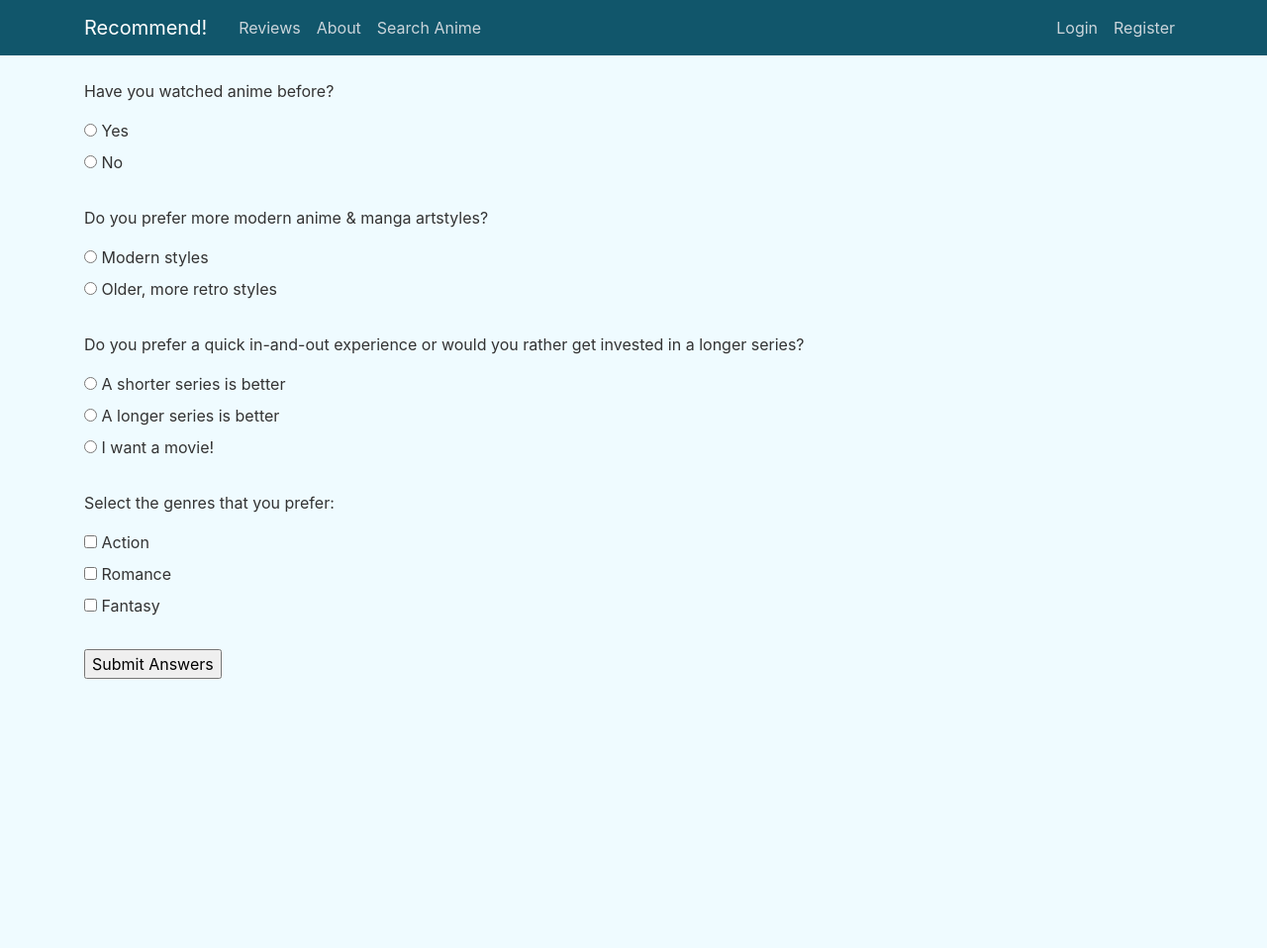
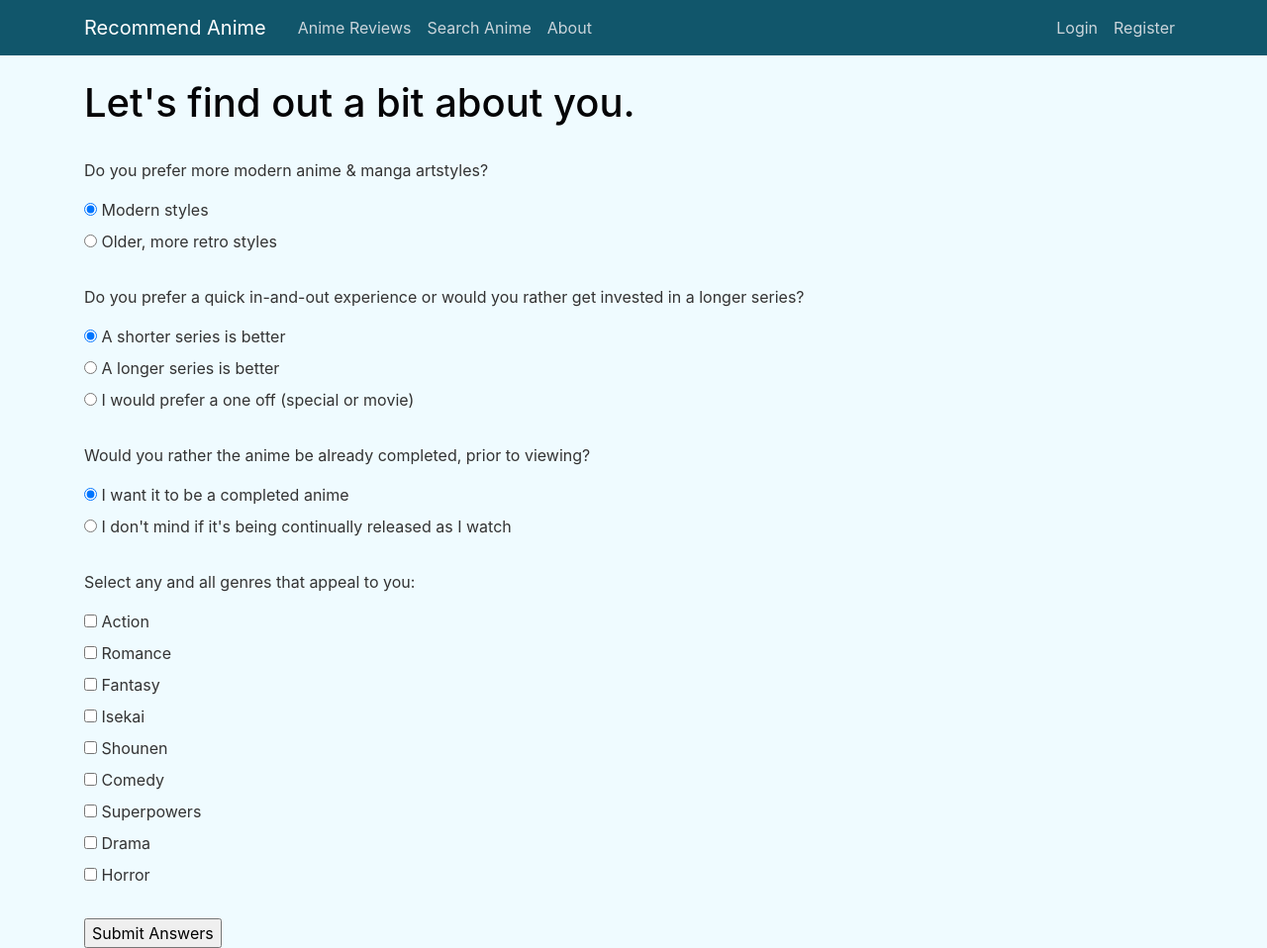
Before and after one commit to rafsandwich/Full-Stack-Media-Recommendation-System, a Django app: page / in a window 1280 px wide. Shown: the whole page at 99% size. Before the commit the page ends 686 px from the top, so only its background shows below. Run offline with Django 4.2, Linux system fonts and the light colour scheme; some libraries are stand-ins or nearby versions.

Commit message:
general tidy up

```diff
--- a/animeweb/animeweb/settings.py
+++ b/animeweb/animeweb/settings.py
@@ -136,7 +136,7 @@ DEFAULT_AUTO_FIELD = 'django.db.models.BigAutoField'
 
 CRISPY_TEMPLATE_PACK = 'bootstrap4'
 
-LOGIN_REDIRECT_URL = 'recommend-index'
+LOGIN_REDIRECT_URL = 'all-anime'
 LOGIN_URL = 'login'
 
 EMAIL_BACKEND = 'django.core.mail.backends.smtp.EmailBackend'
--- a/animeweb/animeweb/urls.py
+++ b/animeweb/animeweb/urls.py
@@ -16,6 +16,7 @@ Including another URLconf
 from django.contrib import admin
 from django.contrib.auth import views as auth_views
 from django.urls import path, include
+from recommend import views as rec_views
 from users import views as user_views
 
 urlpatterns = [
@@ -31,6 +32,7 @@ urlpatterns = [
     path('password-reset-complete/', auth_views.PasswordResetCompleteView.as_view(template_name="password_reset_complete.html"), name='password_reset_complete'),
     path('userlist/', user_views.userList, name='userlist'),
     path('reviews/', include('reviews.urls')),
-    path('profile/', user_views.profile, name='profile')
-
+    path('profile/', user_views.profile, name='profile'),
+    path("remove_from_list/", user_views.removeFromUserList),
+    #path("anime_search/", rec_views.AnimeListView.as_view()),
 ]
--- /dev/null
+++ b/animeweb/recommend/forms.py
@@ -0,0 +1,56 @@
+from django import forms
+from crispy_forms.helper import FormHelper
+from crispy_forms.layout import Layout, Div, Submit, HTML, Button, Row, Field
+from crispy_forms.bootstrap import AppendedText, PrependedText, FormActions
+
+#class RecommendForm(forms.Form):
+
+
+
+    # def __init__(self, *args, **kwargs):
+    #     super().__init__(*args, **kwargs)
+    #     self.helper = FormHelper()
+    #     self.helper.attrs = {'novalidate': ''}
+    #     self.helper.form_id = 'id-exampleForm'
+
+class MessageForm(forms.Form):
+    text_input = forms.CharField()
+
+    textarea = forms.CharField(
+        widget = forms.Textarea(),
+    )
+
+    radio_buttons = forms.ChoiceField(
+        choices = (
+            ('option_one', "modern"),
+            ('option_two', "older")
+        ),
+        widget = forms.RadioSelect,
+        initial = 'option_two',
+    )
+
+    checkboxes = forms.MultipleChoiceField(
+        choices = (
+            ('option_one', "One"),
+            ('option_two', 'two'),
+            ('option_three', 'three')
+        ),
+        initial = 'option_one',
+        widget = forms.CheckboxSelectMultiple,
+    )
+
+    multicolon_select = forms.MultipleChoiceField(
+        choices = (('1', 'Action'), ('2', 'Romance'), ('3', 'Drama'), ('4', 'Thriller'), ('5', 'Fantasy')),
+    )
+
+    # Uni-form
+    helper = FormHelper()
+    helper.form_class = 'form-horizontal'
+    helper.layout = Layout(
+        'radio_buttons',
+        Field('checkboxes', style="background: #FAFAFA; padding: 10px;"),
+        'multicolon_select',
+        FormActions(
+            Submit('save_changes', 'Save changes', css_class="btn-primary"),
+        )
+    )
--- a/animeweb/recommend/models.py
+++ b/animeweb/recommend/models.py
@@ -10,7 +10,7 @@ from django.urls import reverse
 
 class Review(models.Model):
     head = models.CharField(max_length=80)
-    body = models.TextField(max_length=1000)
+    body = models.TextField(max_length=2000)
     date_posted = models.DateTimeField(default=timezone.now)
     author = models.ForeignKey(User, on_delete=models.CASCADE) #if user is deleted, choose what happens to reviews
 
--- a/animeweb/recommend/urls.py
+++ b/animeweb/recommend/urls.py
@@ -9,10 +9,10 @@ urlpatterns = [
     path('', views.index, name='recommend-index'),
     path('about/', views.about, name='recommend-about'),
     #path('results/', views.results, name='recommend-results'),
-    path('results/', AnimeListView.as_view(), name='recommend-results'),
+    path('results/', views.recResults, name='recommend-results'),
     path('anime/', AnimeListView.as_view(), name='all-anime'),
+    path('add_to_list/', views.all_anime, name='add-to-list'),
     path('anime/<int:pk>/', AnimeDetailView.as_view(), name='anime-detail'),
-
 
 ]
 
--- a/animeweb/recommend/views.py
+++ b/animeweb/recommend/views.py
@@ -1,9 +1,12 @@
 from django.shortcuts import get_object_or_404, render
+from django.contrib import messages
+from django.contrib.auth.decorators import login_required
 from django.http import HttpResponse
 from django.template import loader
 from django.views.generic import ListView, DetailView
 from .models import Anime, Tag
 from users.models import UserList
+from .forms import MessageForm
 
 # Create your views here.
 # takes requests, returns response
@@ -27,42 +30,184 @@ animeDummy = [
 
 
 def index(request):
-    return render(request, 'index.html')
+    return render(request, 'index.html', {'form': MessageForm()})
+
+def recResults(request):
+    if request.method=='POST':
+        artstyles= request.POST["artstyles"]
+        lengthAnime= request.POST["length-anime"]
+        prodStatus = request.POST["prod-status"]
+        genres = request.POST.getlist("genres")
+
+        styleYear = 2012
+        animes = Anime.objects.all()
+        recommendedAnimes = []
+
+        if int(artstyles) > styleYear:
+            for anime in animes:
+                if int(lengthAnime) == 1:
+                    if anime.episodes == 1 and anime.year > styleYear:
+                        if genres:
+                            for genre in genres:
+                                for t in anime.tags.all():
+                                    if t.tag == genre:
+                                        if anime not in recommendedAnimes:     #wanted to use a set, wouldn't pass
+                                            if prodStatus == "ONGOING":
+                                                recommendedAnimes.append(anime)
+                                            else:
+                                                if anime.status == "FINISHED":
+                                                    recommendedAnimes.append(anime)
+                        else:
+                            if prodStatus == "ONGOING":
+                                recommendedAnimes.append(anime)
+                            else:
+                                if anime.status == "FINISHED":
+                                    recommendedAnimes.append(anime)
+                elif int(lengthAnime) > 12:
+                    if anime.episodes > 12 and anime.year > styleYear:
+                        if genres:
+                            for genre in genres:
+                                for t in anime.tags.all():
+                                    if t.tag == genre:
+                                        if anime not in recommendedAnimes:
+                                            if prodStatus == "ONGOING":
+                                                recommendedAnimes.append(anime)
+                                            else:
+                                                if anime.status == "FINISHED":
+                                                    recommendedAnimes.append(anime)
+                        else:
+                            if prodStatus == "ONGOING":
+                                recommendedAnimes.append(anime)
+                            else:
+                                if anime.status == "FINISHED":
+                                    recommendedAnimes.append(anime)
+                else:
+                    if anime.episodes <= 12 and anime.episodes > 1 and anime.year > styleYear:
+                        if genres:
+                            for genre in genres:
+                                for t in anime.tags.all():
+                                    if t.tag == genre:
+                                        if anime not in recommendedAnimes:
+                                            if prodStatus == "ONGOING":
+                                                recommendedAnimes.append(anime)
+                                            else:
+                                                if anime.status == "FINISHED":
+                                                    recommendedAnimes.append(anime)
+                        else:
+                            if prodStatus == "ONGOING":
+                                recommendedAnimes.append(anime)
+                            else:
+                                if anime.status == "FINISHED":
+                                    recommendedAnimes.append(anime)
+        else:
+            for anime in animes:
+                if int(lengthAnime) == 1:
+                    if anime.episodes == 1 and anime.year <= styleYear:
+                        if genres:
+                            for genre in genres:
+                                for t in anime.tags.all():
+                                    if t.tag == genre:
+                                        if anime not in recommendedAnimes:
+                                            if prodStatus == "ONGOING":
+                                                recommendedAnimes.append(anime)
+                                            else:
+                                                if anime.status == "FINISHED":
+                                                    recommendedAnimes.append(anime)
+                        else:
+                            if prodStatus == "ONGOING":
+                                recommendedAnimes.append(anime)
+                            else:
+                                if anime.status == "FINISHED":
+                                    recommendedAnimes.append(anime)
+                elif int(lengthAnime) > 12:
+                    if anime.episodes > 12 and anime.year <= styleYear:
+                        if genres:
+                            for genre in genres:
+                                for t in anime.tags.all():
+                                    if t.tag == genre:
+                                        if anime not in recommendedAnimes:
+                                            if prodStatus == "ONGOING":
+                                                recommendedAnimes.append(anime)
+                                            else:
+                                                if anime.status == "FINISHED":
+                                                    recommendedAnimes.append(anime)
+                        else:
+                            if prodStatus == "ONGOING":
+                                recommendedAnimes.append(anime)
+                            else:
+                                if anime.status == "FINISHED":
+                                    recommendedAnimes.append(anime)
+                else:
+                    if anime.episodes <= 12 and anime.episodes > 1 and anime.year <= styleYear:
+                        if genres:
+                            for genre in genres:
+                                for t in anime.tags.all():
+                                    if t.tag == genre:
+                                        if anime not in recommendedAnimes:
+                                            if prodStatus == "ONGOING":
+                                                recommendedAnimes.append(anime)
+                                            else:
+                                                if anime.status == "FINISHED":
+                                                    recommendedAnimes.append(anime)
+                        else:
+                            if prodStatus == "ONGOING":
+                                recommendedAnimes.append(anime)
+                            else:
+                                if anime.status == "FINISHED":
+                                    recommendedAnimes.append(anime)
+
+
+        context = {
+            'artstyles': artstyles,
+            'length_anime':lengthAnime,
+            'genres': genres,
+            #'animes': Anime.objects.all()
+            'animes':recommendedAnimes
+        }
+        return render(request, 'recommend-results.html', context)
+
+    return render(request, 'recommend-results.html')
 
 class AnimeListView(ListView):
     model = Anime
     template_name = 'all-anime.html' #<model> name _ <viewtype>
     context_object_name = 'animes'
-    #ordering = ['-year'] #ordering most recent anime first?
+    ordering = ['title'] #ordering most recent anime first (year)?
     paginate_by = 9
 
-    def all_anime(request):
-        if request.method == 'POST':
-            addToList = request.POST.get('listAdd')
-            if addToList:
-                new_anime = get_object_or_404(Anime, pk=addToList)
-                user_list, created = UserList.objects.get_or_create(user=request.user)
-                user_list.anime_in_list.add(new_anime)
+    # def get_context_data(self, **kwargs):
+    #     context=  super().get_context_data(**kwargs)
+    #     search_input = self.request.GET.get('search-area') or ''
+    #     if search_input:
+    #         context['animes'] = context['animes'].filter(title__icontains=search_input)
 
-        else:
-            template = loader.get_template('all-anime.html')
-            context = {
-                'animes': Anime.objects.all()
-            }
-            return HttpResponse(template.render(context, request))
+    #     context['search_input'] = search_input
+    #     return context
+
+
+    # IGNORE    <form method = "GET">
+    #    <input type ="text" name='search-area' value="{{ search_input }}">
+    #    <input type="submit" value='Search'>
+    #</form>
+    # <form method = "GET" action='/anime_search/'>
+    #     <input type ="text" name='q' placeholder="search">
+    # </form>
 
 class AnimeDetailView(DetailView):
     model = Anime
     template_name = 'anime_details.html'
 
-# def add_to_userlist(request, anime_id):
-#     new_anime = get_object_or_404(Anime, pk=anime_id)
-#     #if UserList.objects.filter(user=request.user, anime_in_list=anime_id).exists():
-#         #message fail
-#     user_list, created = UserList.objects.get_or_create(user=request.user)
-#     user_list.anime_in_list.add(new_anime)
-#     return render(request, "userlist.html")
+# def anime_search(request):
+#     query = request.GET.get("q", None)
+#     qs = Anime.objects.all()
+#     if query is not None:
+#         qs = qs.filter(title__icontains=query)
+#     context = {
+#         "object_list": qs,
+#     }
+#     return render(request, "all-anime.html", context)
 
+@login_required
 def all_anime(request):
     if request.method == 'POST':
         addToList = request.POST.get('listAdd')
@@ -70,6 +215,13 @@ def all_anime(request):
             new_anime = get_object_or_404(Anime, pk=addToList)
             user_list, created = UserList.objects.get_or_create(user=request.user)
             user_list.anime_in_list.add(new_anime)
+            messages.success(request, f'Anime successfully added to your List!')
+            template = loader.get_template('all-anime.html')
+            context = {
+                'animes': Anime.objects.all(),
+                'messages':messages
+            }
+            return HttpResponse(template.render(context, request))
 
     else:
         template = loader.get_template('all-anime.html')
--- a/animeweb/templates/base.html
+++ b/animeweb/templates/base.html
@@ -25,15 +25,15 @@
         <header class="site-header">
             <nav class="navbar navbar-expand-md navbar-dark bg-steel fixed-top">
               <div class="container">
-                <a class="navbar-brand mr-4" href="/">Recommend!</a>
+                <a class="navbar-brand mr-4" href="/">Recommend Anime</a>
                 <button class="navbar-toggler" type="button" data-toggle="collapse" data-target="#navbarToggle" aria-controls="navbarToggle" aria-expanded="false" aria-label="Toggle navigation">
                 <span class="navbar-toggler-icon"></span>
                 </button>
                 <div class="collapse navbar-collapse" id="navbarToggle">
                   <div class="navbar-nav mr-auto">
-                    <a class="nav-item nav-link" href="{% url 'reviews-index' %}">Reviews</a>
+                    <a class="nav-item nav-link" href="{% url 'reviews-index' %}">Anime Reviews</a>
+                    <a class="nav-item nav-link" href="{% url 'all-anime' %}">Search Anime</a>
                     <a class="nav-item nav-link" href="{% url 'recommend-about' %}">About</a>
-                    <a class="nav-item nav-link" href="{% url 'all-anime' %}">Search Anime</a>
                   </div>
                   <!-- Navbar Right Side -->
                   <div class="navbar-nav">
--- a/animeweb/templates/index.html
+++ b/animeweb/templates/index.html
@@ -1,46 +1,65 @@
 {% extends "base.html" %}
 {% block content %}
-    <p>Have you watched anime before?</p>
+    <h1>Let's find out a bit about you.</h1>
 
-    <form action = "recommend" method ="post">
+    <form action = "/results/" method ="POST">
         {% csrf_token %}
-        <input type="radio" id="watched-before" name="have-watched" value="Watched before">
+        <!-- <input type="radio" id="watched-before" name="have-watched" value="Watched before">
         <label for="watched-before">Yes</label><br>
         <input type="radio" id="new-viewer" name="have-watched" value="Not watched before">
-        <label for="new-viewer">No</label><br>
+        <label for="new-viewer">No</label><br> -->
 
 
         <br><p>Do you prefer more modern anime & manga artstyles?</p>
 
 
-        <input type="radio" id="modern" name="modern-styles" value="Modern">
+        <input type="radio" id="modern" name="artstyles" value="2013" checked="checked">
         <label for="modern">Modern styles</label><br>
-        <input type="radio" id="retro" name="modern-styles" value="Older">
+        <input type="radio" id="retro" name="artstyles" value="2011">
         <label for="retro">Older, more retro styles</label><br>
 
 
         <br><p>Do you prefer a quick in-and-out experience or would you rather get invested in a longer series?</p>
 
 
-        <input type="radio" id="quick" name="length-anime" value="Quicker">
+        <input type="radio" id="quick" name="length-anime" value="11" checked="checked">
         <label for="quick">A shorter series is better</label><br>
-        <input type="radio" id="longer" name="length-anime" value="Longer">
+        <input type="radio" id="longer" name="length-anime" value="13">
         <label for="longer">A longer series is better</label><br>
-        <input type="radio" id="movie" name="length-anime" value="Movie">
-        <label for="movie">I want a movie!</label><br>
+        <input type="radio" id="movie" name="length-anime" value="1">
+        <label for="movie">I would prefer a one off (special or movie)</label><br>
+
+        <br><p>Would you rather the anime be already completed, prior to viewing?</p>
 
 
-        <br><p>Select the genres that you prefer:</p>
+        <input type="radio" id="completedA" name="prod-status" value="FINISHED" checked="checked">
+        <label for="completedA">I want it to be a completed anime</label><br>
+        <input type="radio" id="ongoingA" name="prod-status" value="ONGOING">
+        <label for="ongoingA">I don't mind if it's being continually released as I watch</label><br>
 
 
-        <input type="checkbox" id="genre1" name="genre1" value="Action">
+        <br><p>Select any and all genres that appeal to you:</p>
+
+
+        <input type="checkbox" id="genre1" name="genres" value="action">
         <label for="genre1"> Action</label><br>
-        <input type="checkbox" id="genre2" name="genre2" value="Romance">
+        <input type="checkbox" id="genre2" name="genres" value="romance">
         <label for="genre2"> Romance</label><br>
-        <input type="checkbox" id="genre3" name="genre3" value="Fantasy">
+        <input type="checkbox" id="genre3" name="genres" value="fantasy">
         <label for="genre3"> Fantasy</label><br>
+        <input type="checkbox" id="genre4" name="genres" value="isekai">
+        <label for="genre4"> Isekai</label><br>
+        <input type="checkbox" id="genre5" name="genres" value="shounen">
+        <label for="genre5"> Shounen</label><br>
+        <input type="checkbox" id="genre6" name="genres" value="comedy">
+        <label for="genre6"> Comedy</label><br>
+        <input type="checkbox" id="genre7" name="genres" value="superpower">
+        <label for="genre7"> Superpowers</label><br>
+        <input type="checkbox" id="genre8" name="genres" value="drama">
+        <label for="genre8"> Drama</label><br>
+        <input type="checkbox" id="genre9" name="genres" value="horror">
+        <label for="genre9"> Horror</label><br>
 
         <br><input type="submit" value="Submit Answers">
     </form>
-
 {% endblock content %}
--- a/animeweb/templates/review_detail.html
+++ b/animeweb/templates/review_detail.html
@@ -1,7 +1,7 @@
 {% extends "base.html" %}
 {%block content %}
     <article class="media content-section">
-        <img class ="rounded-circle article-img" src="{{ object.author.profile.profile_pic.url }}">
+        <img class ="rounded-circle article-img" src="{{ object.author.profile.profile_pic.url }}" alt="Profile Picture">
         <div class="media-body">
         <div class="article-metadata">
             <a class="mr-2" href="{% url 'user-reviews' object.author.username %}">{{ object.author }}</a>
--- a/animeweb/templates/reviews.html
+++ b/animeweb/templates/reviews.html
@@ -1,9 +1,9 @@
 {% extends "base.html" %}
 {%block content %}
-    <h1>Reviews page</h1>
+    <h1>All Anime Reviews</h1>
     {% for review in reviews %}
         <article class="media content-section">
-            <img class ="rounded-circle article-img" src="{{ review.author.profile.profile_pic.url }}">
+            <img class ="rounded-circle article-img" src="{{ review.author.profile.profile_pic.url }}" alt="Profile Picture">
             <div class="media-body">
             <div class="article-metadata">
                 <a class="mr-2" href="{% url 'user-reviews' review.author.username %}">{{ review.author }}</a>
--- /dev/null
+++ b/animeweb/users/urls.py
@@ -0,0 +1,6 @@
+from . import views
+from django.urls import path
+
+urlpatterns=[
+    path("remove_from_list/", views.removeFromUserList)
+]
```
Also changed, not shown: animeweb/static/style.css (+127 -1 lines), animeweb/templates/all-anime.html (+7 -3 lines), animeweb/templates/recommend-results.html (+53 -21 lines), animeweb/templates/userlist.html (+7 -9 lines), animeweb/users/views.py (+22 -7 lines), animeweb/db.sqlite3, animeweb/media/profile_pics/retrocar.jpg (added), animeweb/media/profile_pics/roshimascot_naT5c8Q.jfif (added).
